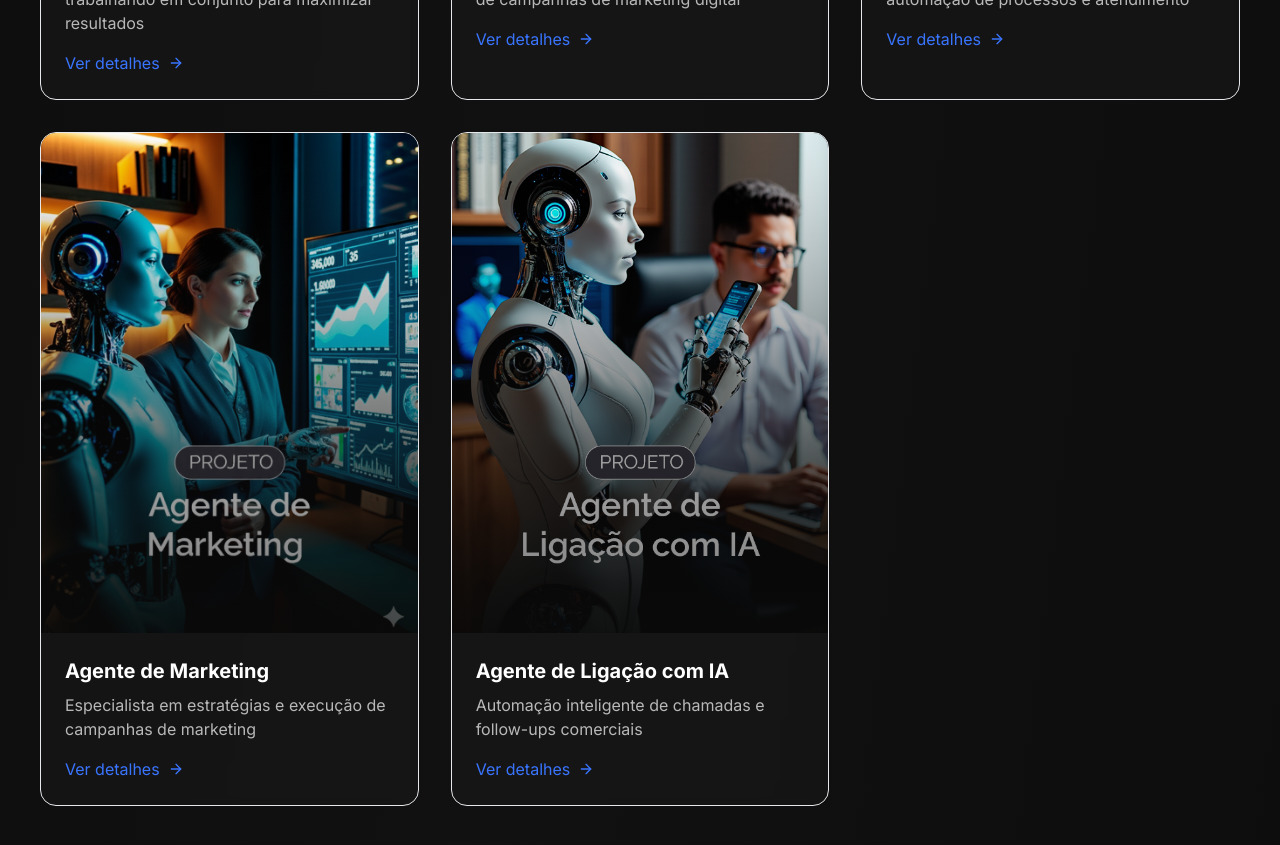
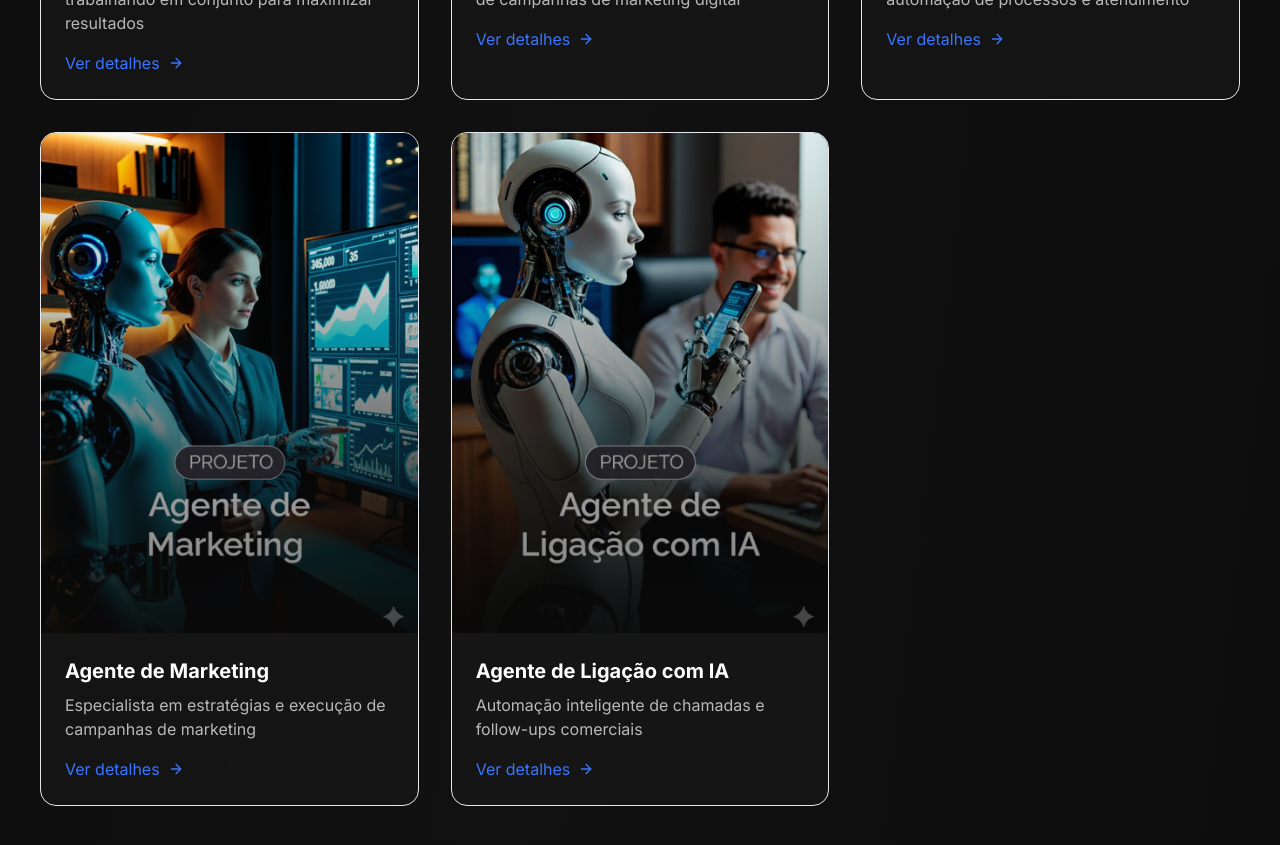
Before and after one commit to lennonrbroker-bot/Capag-ncia, a React (Vite) app: page / in a window 1280 px wide. Shown: the part 5560-6405 px from the top of the page. Built offline with nearby package versions, Linux system fonts and the light colour scheme.

Commit message:
Updated Projects.tsx

```diff
--- a/src/components/sections/Projects.tsx
+++ b/src/components/sections/Projects.tsx
@@ -139,7 +139,7 @@ const projects: Project[] = [
   {
     title: "Agente de Ligação com IA",
     description: "Automação inteligente de chamadas e follow-ups comerciais",
-    image: "/Agente de Ligacao com IA_.png",
+    image: "/gemini_generated_image_up6g9aup6g9aup6g.png",
     details: {
       overview: "Um agente especializado em comunicação que automatiza e humaniza o processo de ligações e follow-ups.",
       features: [
```
